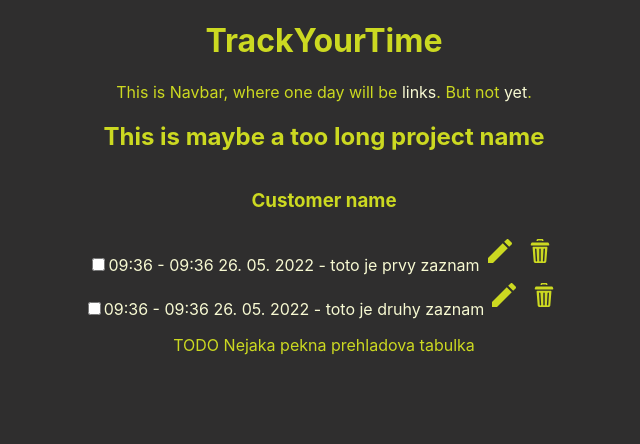
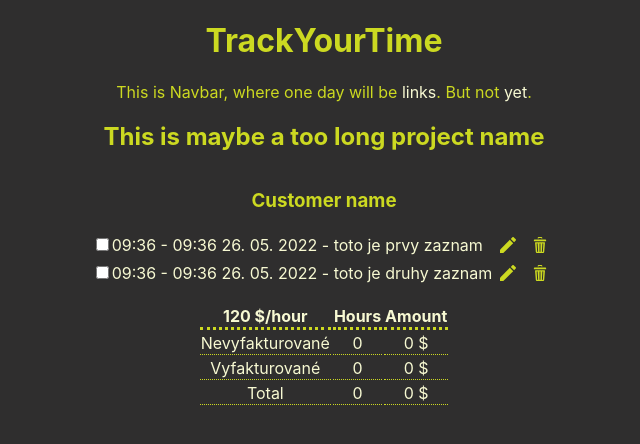
Before and after one commit to betusin/pb138-track-your-time, a React (Vite) app in the folder frontend/: page /project/1 in a window 1280 px wide. Shown: the top 444 px of the page, without its empty margins (316-956 px from the left). Built offline with nearby package versions, Linux system fonts and the light colour scheme.

Commit message:
feat: added table to project component and styled

```diff
--- a/frontend/src/components/Project.tsx
+++ b/frontend/src/components/Project.tsx
@@ -28,7 +28,28 @@ export const Project = () => {
           ))}
         </div>
         <div className="m1">
-          TODO Nejaka pekna prehladova tabulka
+          <table className='project-summary'>
+            <tr>
+              <th className='project-summary__th'>{hourly_rate} $/hour</th>
+              <th className='project-summary__th'>Hours</th>
+              <th className='project-summary__th'>Amount</th>
+            </tr>
+            <tr>
+              <td className='project-summary__td'>Nevyfakturované</td>
+              <td className='project-summary__td'>0</td>
+              <td className='project-summary__td'>0 $</td>
+            </tr>
+            <tr>
+              <td className='project-summary__td'>Vyfakturované</td>
+              <td className='project-summary__td'>0</td>
+              <td className='project-summary__td'>0 $</td>
+            </tr>
+            <tr>
+              <td className='project-summary__td'>Total</td>
+              <td className='project-summary__td'>0</td>
+              <td className='project-summary__td'>0 $</td>
+            </tr>
+          </table>
         </div>
       </div>
     </div>
--- a/frontend/src/components/SessionItem.tsx
+++ b/frontend/src/components/SessionItem.tsx
@@ -4,10 +4,14 @@ import { format } from 'date-fns'
 export const SessionItem = (session: ISessionType) => {
   return (
     <div className="session-item">
-      <input type="checkbox" name="invoice-session" id="" />
-      {`${format(session.fromDate, "HH:mm")} - ${format(session.toDate, "HH:mm dd. MM. yyyy")} - ${session.note}`}
-      <img className="icon" src={`/assets/edit-${session.isInvoiced ? 'antracit' : 'lime'}.svg`} />
-      <img className="icon" src={`/assets/delete-${session.isInvoiced ? 'antracit' : 'lime'}.svg`} />
+      <div className="session-item__data">
+        <input type="checkbox" name="invoice-session" id="" />
+        {`${format(session.fromDate, "HH:mm")} - ${format(session.toDate, "HH:mm dd. MM. yyyy")} - ${session.note}`}
+      </div>
+      <div className='session-item__settings'>
+        <img className="icon icon--small" src={`/assets/edit-${session.isInvoiced ? 'antracit' : 'lime'}.svg`} />
+        <img className="icon icon--small" src={`/assets/delete-${session.isInvoiced ? 'antracit' : 'lime'}.svg`} />
+      </div>
     </div>
   );
 }
--- a/frontend/src/index.css
+++ b/frontend/src/index.css
@@ -38,5 +38,9 @@ a {
 .icon {
   width: 1.5rem;
   cursor: pointer;
-  padding: 0.5rem;
+  padding: 0 0.5rem;
 }
+
+.icon--small {
+  width: 1rem;
+}
--- a/frontend/src/styles/Project.css
+++ b/frontend/src/styles/Project.css
@@ -46,6 +46,28 @@
 
 .session-item {
   color: var(--primary_light-color);
+  display: flex;
+  align-items: center;
+  width: 100%;
+  justify-content: space-between;
+  padding: 0.25rem 0;
+}
+
+.session-item__settings {
+  display: flex;
+  flex-direction: row;
+}
+
+.project-summary {
+  color: var(--primary_light-color);
+}
+
+.project-summary__th {
+  border-bottom: 0.2rem dotted var(--primary-color);
+}
+
+.project-summary__td {
+  border-bottom: 0.1rem dotted var(--primary-color);
 }
 
 /* For desktop */
```
